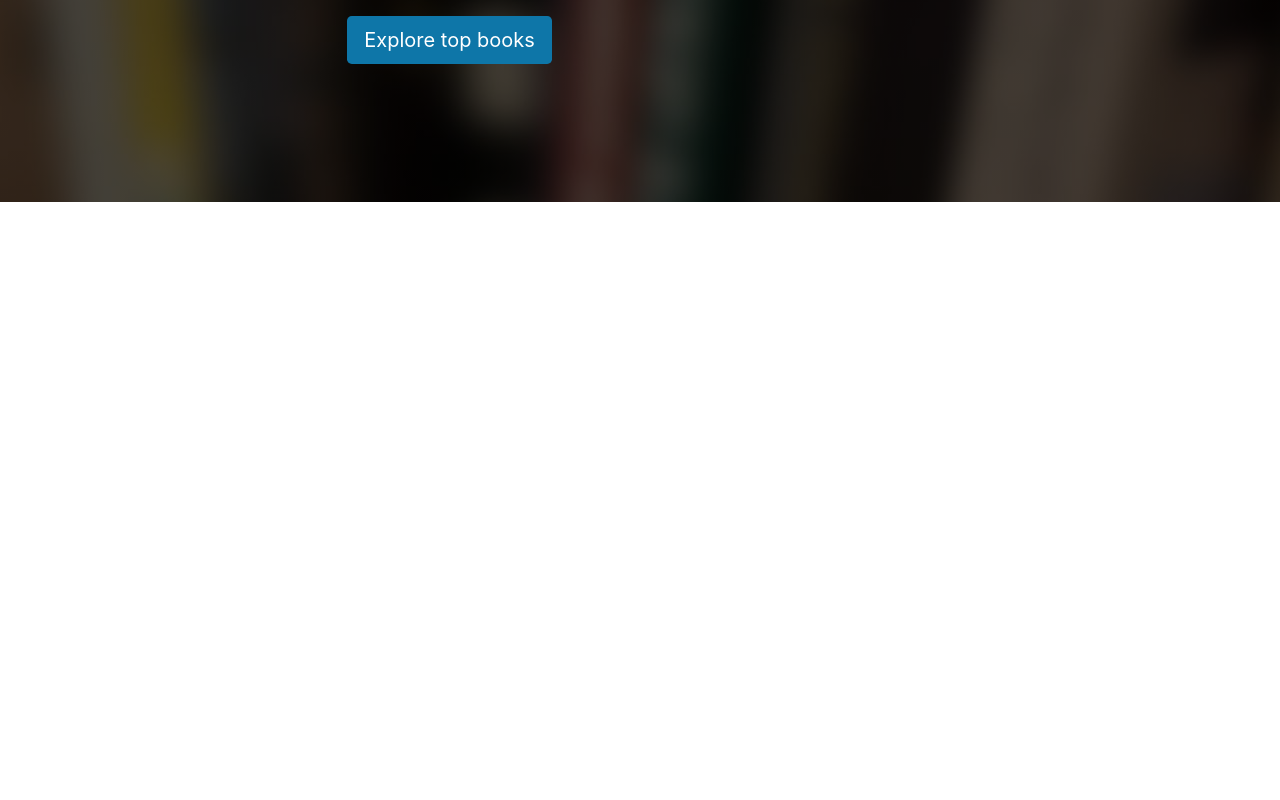
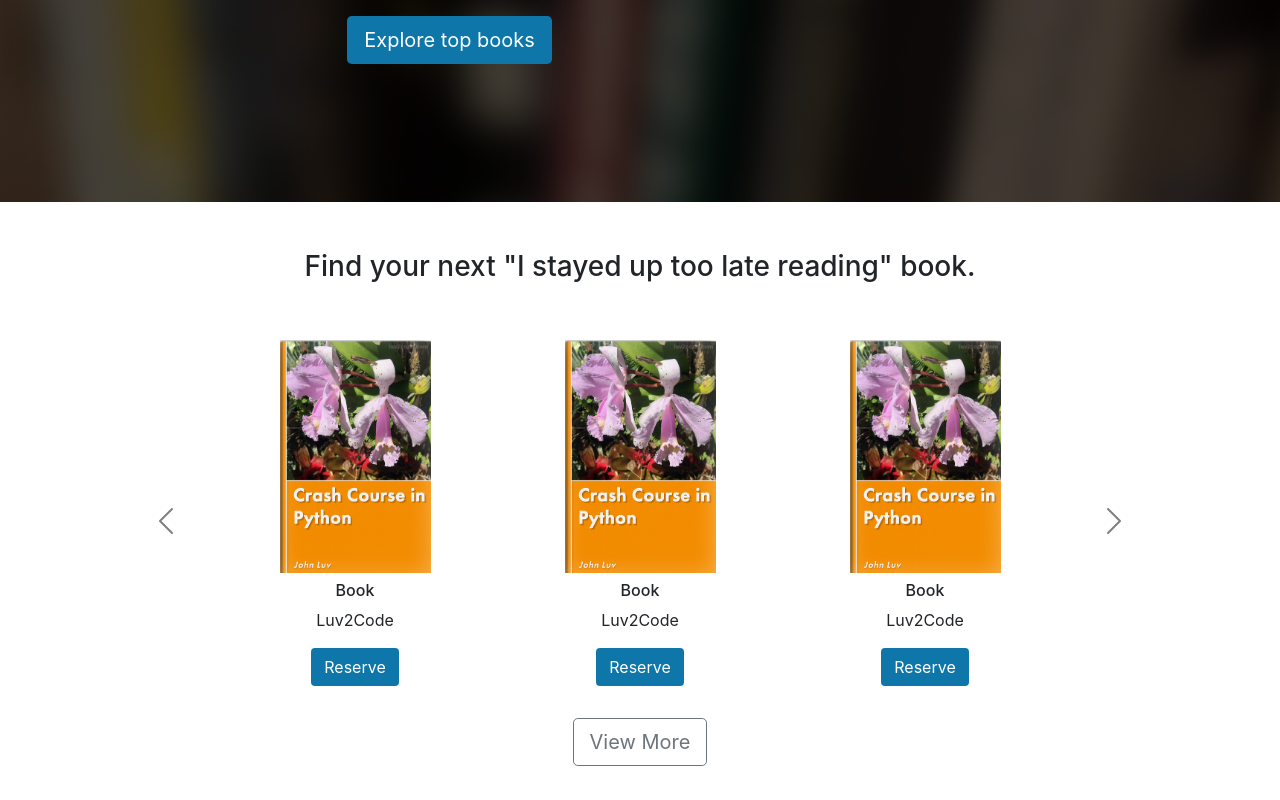
Before and after one commit to rakshitsahai/my-library, a React (Create React App) app: page / in a window 1280 px wide. Shown: the part 276-1076 px from the top of the page. Before the commit the page ends 800 px from the top, so only its background shows below. Built offline with nearby package versions, Linux system fonts and the light colour scheme; the HTML template or start-up script is replaced by a standard one.

Commit message:
added return book

```diff
--- a/src/App.tsx
+++ b/src/App.tsx
@@ -1,13 +1,15 @@
 import React from 'react';
 import './App.css';
 import { Navbar } from './layouts/navbar/Navbar';
-import { ExploreTopBooks } from './homepage/ExploreTopBooks';
+import { ExploreTopBooks } from './layouts/homepage/ExploreTopBooks';
+import { Carousel } from './layouts/homepage/Carousel';
 
 function App() {
   return (
     <div className="App">
       <Navbar/>
       <ExploreTopBooks/>
+      <Carousel/>
     </div>
   );
 }
--- /dev/null
+++ b/src/layouts/homepage/Carousel.tsx
@@ -0,0 +1,59 @@
+import { ReturnBook } from "./ReturnBook";
+
+export const Carousel = () => {
+    return (
+        <div className='container mt-5' style={{ height: 550 }}>
+            <div className='homepage-carousel-title'>
+                <h3>Find your next "I stayed up too late reading" book.</h3>
+            </div>
+            <div id='carouselExampleControls' className='carousel carousel-dark slide mt-5
+                d-none d-lg-block' data-bs-interval='false'>
+
+                {/* Desktop */}
+                <div className='carousel-inner'>
+                    <div className='carousel-item active'>
+                        <div className='row d-flex justify-content-center align-items-center'>
+                            <ReturnBook/>
+                            <ReturnBook/>
+                            <ReturnBook/>
+                        </div>
+                    </div>
+                    <div className='carousel-item'>
+                        <div className='row d-flex justify-content-center align-items-center'>
+                            <ReturnBook/>
+                            <ReturnBook/>
+                            <ReturnBook/>
+                        </div>
+                    </div>
+                    <div className='carousel-item'>
+                        <div className='row d-flex justify-content-center align-items-center'>
+                            <ReturnBook/>
+                            <ReturnBook/>
+                            <ReturnBook/>
+                        </div>
+                    </div>
+                    <button className='carousel-control-prev' type='button'
+                        data-bs-target='#carouselExampleControls' data-bs-slide='prev'>
+                        <span className='carousel-control-prev-icon' aria-hidden='true'></span>
+                        <span className='visually-hidden'>Previous</span>
+                    </button>
+                    <button className='carousel-control-next' type='button'
+                        data-bs-target='#carouselExampleControls' data-bs-slide='next'>
+                        <span className='carousel-control-next-icon' aria-hidden='true'></span>
+                        <span className='visually-hidden'>Next</span>
+                    </button>
+                </div>
+            </div>
+
+            {/* Mobile */}
+            <div className='d-lg-none mt-3'>
+                <div className='row d-flex justify-content-center align-items-center'>
+                    <ReturnBook/>
+                </div>
+            </div>
+            <div className='homepage-carousel-title mt-3'>
+                <a className='btn btn-outline-secondary btn-lg' href='#'>View More</a>
+            </div>
+        </div>
+    );
+}
--- /dev/null
+++ b/src/layouts/homepage/ReturnBook.tsx
@@ -0,0 +1,19 @@
+import React from 'react'
+
+export const ReturnBook = () => {
+    return (
+        <div className='col-xs-6 col-sm-6 col-md-4 col-lg-3 mb-3'>
+            <div className='text-center'>
+                <img
+                    src={require('./../../Images/BooksImages/book-luv2code-1000.png')}
+                    width='151'
+                    height='233'
+                    alt="book"
+                />
+                <h6 className='mt-2'>Book</h6>
+                <p>Luv2Code</p>
+                <a className='btn main-color text-white' href='#'>Reserve</a>
+            </div>
+        </div>
+    );
+}
```
Also changed, not shown: src/layouts/homepage/ExploreTopBooks.tsx (renamed from src/homepage/ExploreTopBooks.tsx).
